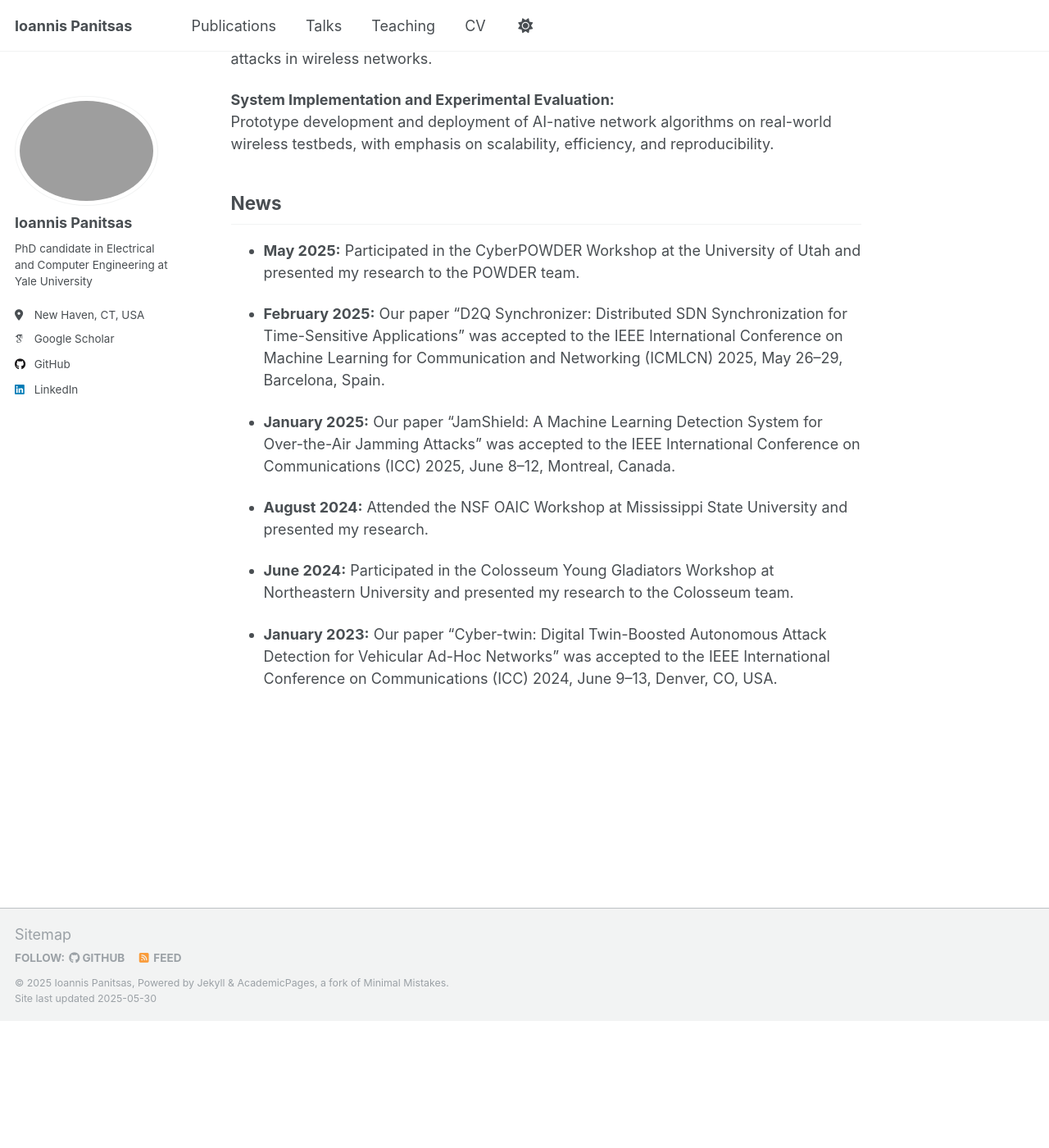
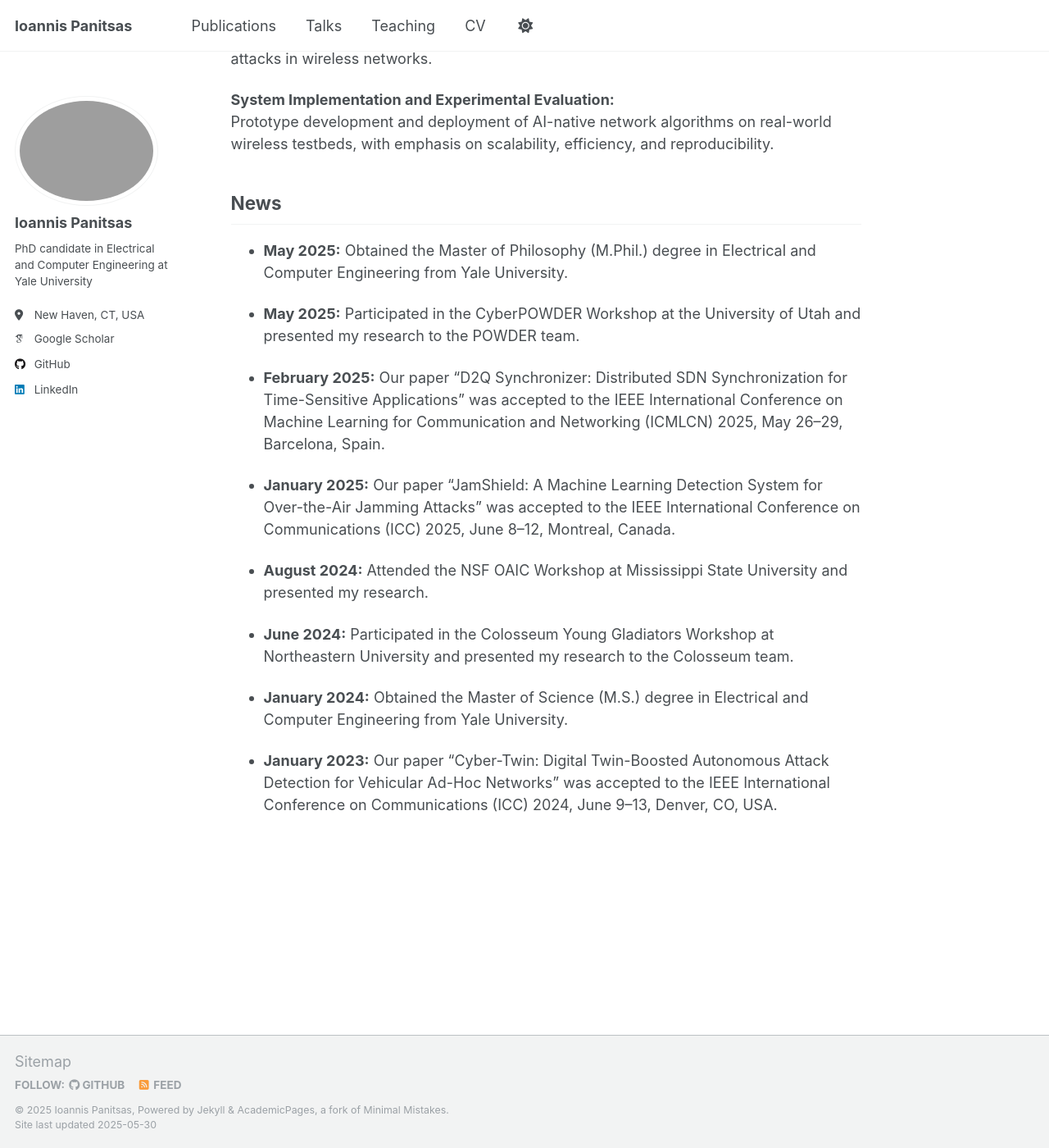
Before and after one commit to panitsasi/panitsasi.github.io, a Jekyll site: the page built from _pages/about.md, in a window 1280 px wide and 1400 px high, scrolled down 472 px. Shown: the whole window at 82% size. Built offline with Jekyll 4.4.1, drawn with Linux system fonts in a browser that asks for light colours; some web fonts are replaced; before the commit the page ends 1717 px from its top, so only the background shows below that.

Commit message:
Updated the index page

```diff
--- a/_pages/about.md
+++ b/_pages/about.md
@@ -17,6 +17,9 @@ Development of robust, data-driven techniques for detecting and mitigating adver
 Prototype development and deployment of AI-native network algorithms on real-world wireless testbeds, with emphasis on scalability, efficiency, and reproducibility.
 
 ## News
+
+- **May 2025:** Obtained the Master of Philosophy (M.Phil.) degree in Electrical and Computer Engineering from Yale University.
+
 - **May 2025:** Participated in the CyberPOWDER Workshop at the University of Utah and presented my research to the POWDER team.
 
 - **February 2025:** Our paper “D2Q Synchronizer: Distributed SDN Synchronization for Time-Sensitive Applications” was accepted to the IEEE International Conference on Machine Learning for Communication and Networking (ICMLCN) 2025, May 26–29, Barcelona, Spain.
@@ -27,4 +30,6 @@ Prototype development and deployment of AI-native network algorithms on real-wor
 
 - **June 2024:** Participated in the Colosseum Young Gladiators Workshop at Northeastern University and presented my research to the Colosseum team.
 
-- **January 2023:** Our paper “Cyber-twin: Digital Twin-Boosted Autonomous Attack Detection for Vehicular Ad-Hoc Networks” was accepted to the IEEE International Conference on Communications (ICC) 2024, June 9–13, Denver, CO, USA.
+- **January 2024:** Obtained the Master of Science (M.S.) degree in Electrical and Computer Engineering from Yale University.
+
+- **January 2023:** Our paper “Cyber-Twin: Digital Twin-Boosted Autonomous Attack Detection for Vehicular Ad-Hoc Networks” was accepted to the IEEE International Conference on Communications (ICC) 2024, June 9–13, Denver, CO, USA.
```
